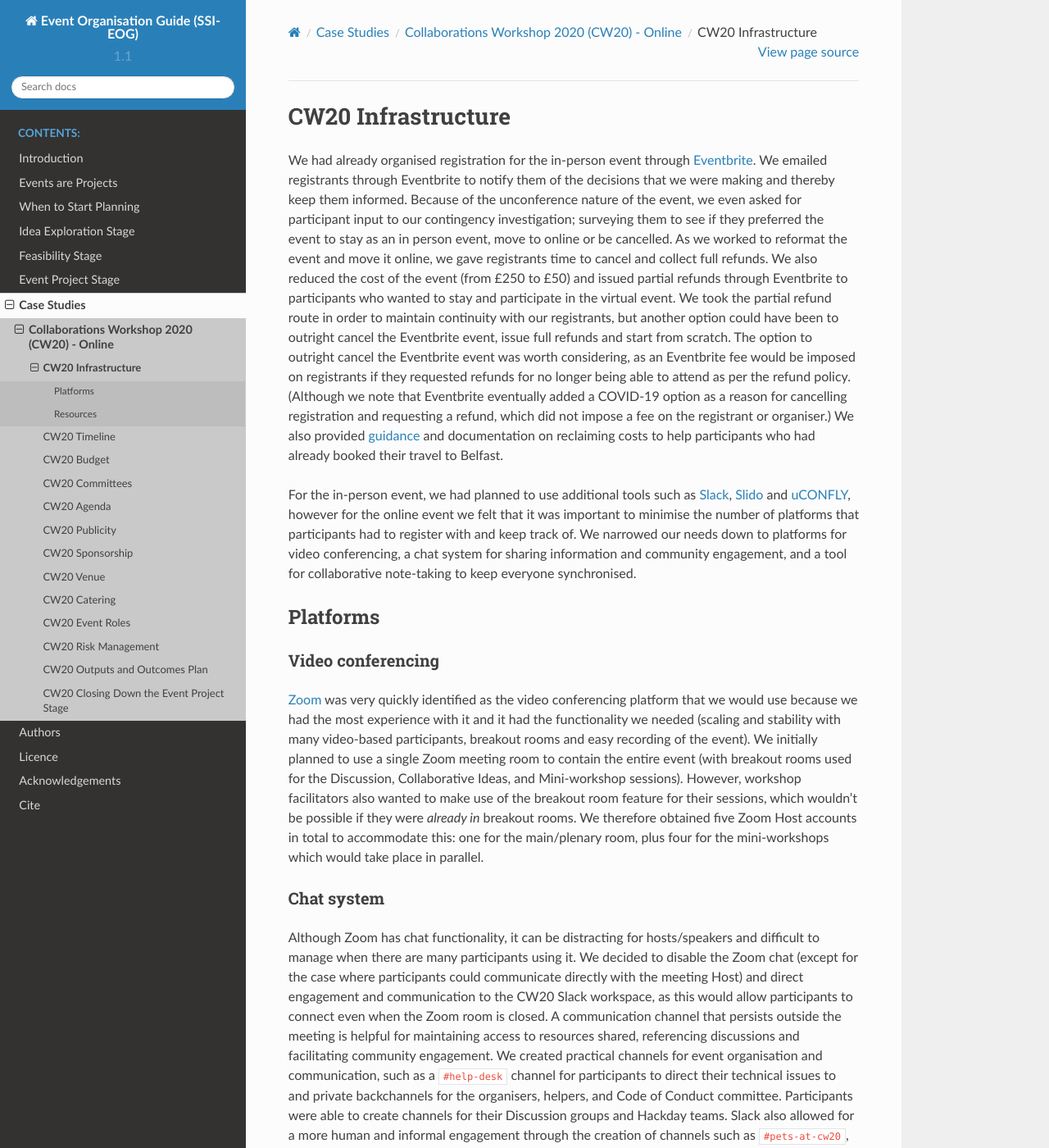
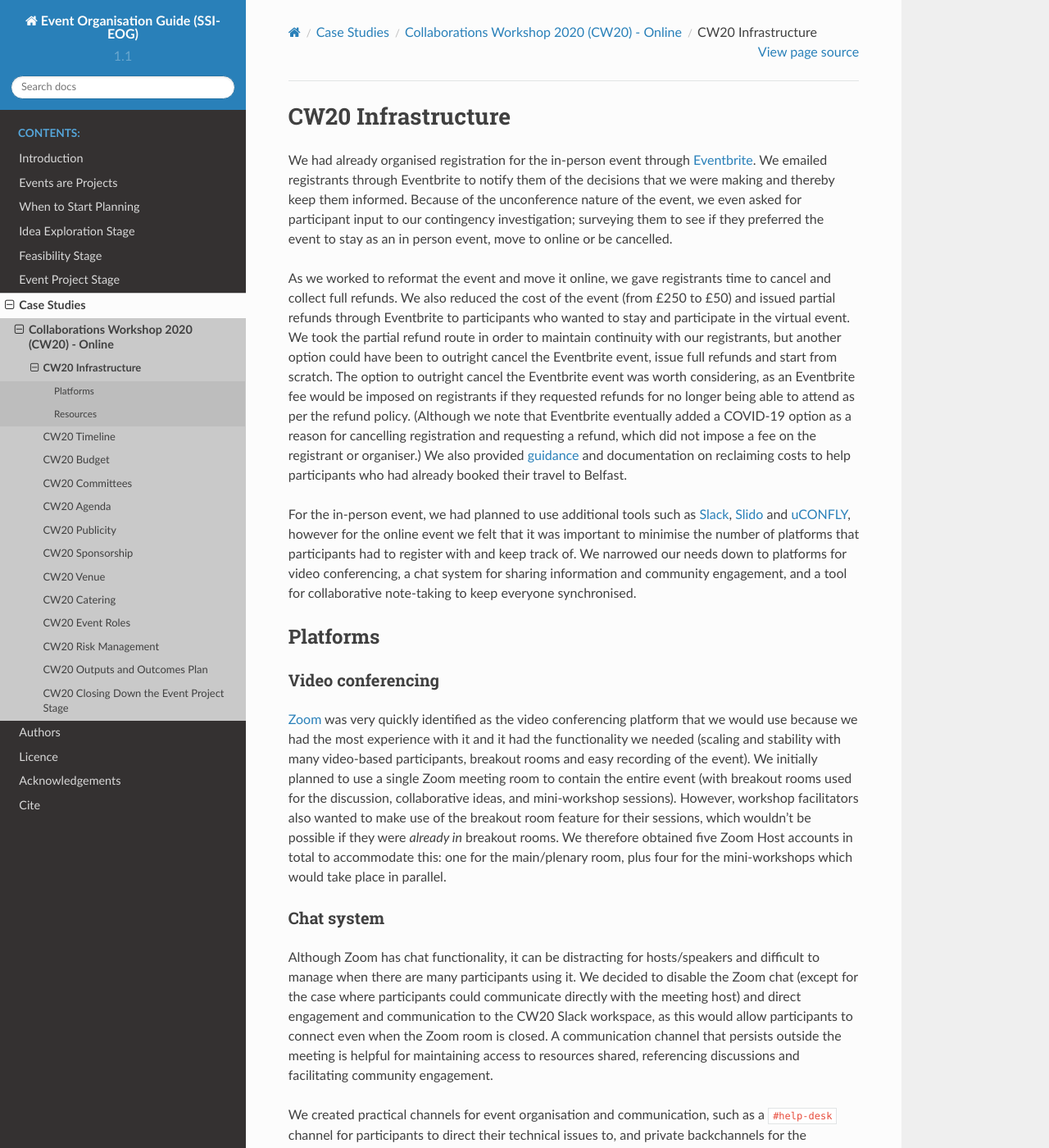
Before and after one commit to softwaresaved/event-organisation-guide, a Sphinx documentation site: the page built from docs/eog/case-studies/cw20/infrastructure.rst, in a window 1280 px wide and 1400 px high. Shown: the whole window at 82% size. Built offline with Sphinx 7.4.7 and the Read the Docs theme 2.0.0, drawn with Linux system fonts in a browser that asks for light colours; some of the changed text lies outside the part shown.

Commit message:
Update infrastructure.rst

```diff
--- a/docs/eog/case-studies/cw20/infrastructure.rst
+++ b/docs/eog/case-studies/cw20/infrastructure.rst
@@ -6,6 +6,7 @@
 We had already organised registration for the in-person event through `Eventbrite <https://www.eventbrite.com/>`_.
 We emailed registrants through Eventbrite to notify them of the decisions that we were making and thereby keep them informed.
 Because of the unconference nature of the event, we even asked for participant input to our contingency investigation; surveying them to see if they preferred the event to stay as an in person event, move to online or be cancelled.
+
 As we worked to reformat the event and move it online, we gave registrants time to cancel and collect full refunds.
 We also reduced the cost of the event (from £250 to £50) and issued partial refunds through Eventbrite to participants who wanted to stay and participate in the virtual event.
 We took the partial refund route in order to maintain continuity with our registrants, but another option could have been to outright cancel the Eventbrite event, issue full refunds and start from scratch.
@@ -23,7 +24,7 @@
 ^^^^^^^^^^^^^^^^^^^
 
 `Zoom <https://zoom.us/>`_ was very quickly identified as the video conferencing platform that we would use because we had the most experience with it and it had the functionality we needed (scaling and stability with many video-based participants, breakout rooms and easy recording of the event).
-We initially planned to use a single Zoom meeting room to contain the entire event (with breakout rooms used for the Discussion, Collaborative Ideas, and Mini-workshop sessions).
+We initially planned to use a single Zoom meeting room to contain the entire event (with breakout rooms used for the discussion, collaborative ideas, and mini-workshop sessions).
 However, workshop facilitators also wanted to make use of the breakout room feature for their sessions, which wouldn’t be possible if they were *already in* breakout rooms.
 We therefore obtained five Zoom Host accounts in total to accommodate this: one for the main/plenary room, plus four for the mini-workshops which would take place in parallel.
 
@@ -31,10 +32,11 @@
 ^^^^^^^^^^^^
 
 Although Zoom has chat functionality, it can be distracting for hosts/speakers and difficult to manage when there are many participants using it.
-We decided to disable the Zoom chat (except for the case where participants could communicate directly with the meeting Host) and direct engagement and communication to the CW20 Slack workspace, as this would allow participants to connect even when the Zoom room is closed.
+We decided to disable the Zoom chat (except for the case where participants could communicate directly with the meeting host) and direct engagement and communication to the CW20 Slack workspace, as this would allow participants to connect even when the Zoom room is closed.
 A communication channel that persists outside the meeting is helpful for maintaining access to resources shared, referencing discussions and facilitating community engagement.
-We created practical channels for event organisation and communication, such as a ``#help-desk`` channel for participants to direct their technical issues to and private backchannels for the organisers, helpers, and Code of Conduct committee.
-Participants were able to create channels for their Discussion groups and Hackday teams.
+
+We created practical channels for event organisation and communication, such as a ``#help-desk`` channel for participants to direct their technical issues to, and private backchannels for the organisers, helpers, and Code of Conduct committee.
+Participants were able to create channels for their discussion groups and Hackday teams.
 Slack also allowed for a more human and informal engagement through the creation of channels such as ``#pets-at-cw20``, ``#kids-at-cw20`` and ``#outside-my-window-cw20`` for sharing photos of our pets, children and working from home environment during lockdown.
 
 
@@ -43,18 +45,18 @@
 
 The final resource that we needed to decide on was what platform to use for collaborative note-taking - a method for participant interaction and engagement that we learned from communities such as `Mozilla Open Leaders <https://foundation.mozilla.org/en/initiatives/mozilla-open-leaders/>`_, `rOpenSci <https://ropensci.org/commcalls/>`_ and `NL-RSE Meetups <https://nl-rse.org/pages/meetups.html>`_.
 Google Docs was the obvious choice for CW20, as we generate a lot of Google Docs through uCONFLY for the various sessions, and it also has the lowest barrier to accessibility (no need to log in or register and you do not need to know specific syntax or markdown language such as with `HackMD <https://hackmd.io>`_).
-We created a note-taking document for each day which contained the full agenda and all relevant event information, a space for roll call, instructions and links (links to Zoom rooms for parallel sessions, Discussion group and Collaborative Ideas documents, etc.) as can be seen in this `example collaborative document <https://doi.org/10.6084/m9.figshare.12498257>`_.
+We created a note-taking document for each day which contained the full agenda and all relevant event information, a space for roll call, instructions and links (links to Zoom rooms for parallel sessions, discussion group and collaborative ideas documents, etc.) as can be seen in this `example collaborative document <https://doi.org/10.6084/m9.figshare.12498257>`_.
 
 There were spaces created within the document for people to take notes during the talks and to ask any questions; all of which could be preserved and referred back to in the future.
 Crucially, general guidance was included at the top of the document reminding participants of the Code of Conduct (and reporting procedure), that the event was being recorded (so to mute any audio/video as necessary), security precautions (warned not to share any of the links publicly to avoid the meeting getting sabotaged by “Zoom-bombers”), and all the pathways to engagement (notes documents, Slack workspace, etc.).
 We also provided space for feedback at the end of the document on what worked well during the workshop and what didn’t so that we could adapt for the next day.
 
-One limitation of using Google Docs is that up to 100 people can edit and comment at the same time - which we experienced at the start of the event.
+One limitation of using Google Docs is that only 100 people can edit and comment at the same time - which we experienced at the start of the event.
 Although it requires some knowledge of markdown syntax, HackMD can support 200+ concurrent people accessing a document.
 
-Normally, we require CW participants to register on the SSI’s unconference resource management system uCONFLY, which allows them to request instances of Google Docs for their group sessions and vote for the best Collaborative Ideas.
+Normally, we require CW participants to register on the SSI’s unconference resource management system uCONFLY, which allows them to request instances of Google Docs for their group sessions and vote for the best collaborative ideas.
 It also allows all of the outputs from CW to be centralised.
-For CW20, we used uCONFLY purely as an admin tool by creating the templates for the Discussion, Collaborative Ideas and Mini-workshop sessions, and generated all of the needed instances ahead of time ourselves.
+For CW20, we used uCONFLY purely as an admin tool by creating the templates for the discussion, collaborative ideas and mini-workshop sessions, and generated all of the needed instances ahead of time ourselves.
 We then collated them via Google Sheets (see this `example spreadsheet <https://doi.org/10.6084/m9.figshare.12498278>`_) which we linked to in the day’s collaborative note-taking document/agenda.
 
 Resources
@@ -68,9 +70,9 @@
 - A duties roster with lists and descriptions of the extra roles we needed for our online event.
 - A spreadsheet for the mini-workshop and demo sessions assignments to demonstrate how we organised parallel sessions.
 - Zoom instructions for events with parallel sessions to make sure all account hosts are on the same page.
-- A start of event checklist to remind the event chair what tasks need to be done before and at the start of the event (such as a reminder to send the connection details, assign co-hosts, record the event and take a “group photo”).
+- A checklist to remind the event chair what tasks need to be done before and at the start of the event (such as a reminder to send the connection details, assign co-hosts, record the event and take a group photo).
 
 Resources included that were participant-facing:
 
 - An example collaborative notes document (with agenda) to guide participants through the event, provide another pathway to engagement and compile questions, notes and outputs from the event.
-- The spreadsheets which we used to facilitate our unconference sessions (Discussion Groups, Collaborative Ideas and Hack Day).
+- The spreadsheets which we used to facilitate our unconference sessions (discussion groups, collaborative ideas and Hackday).
```
